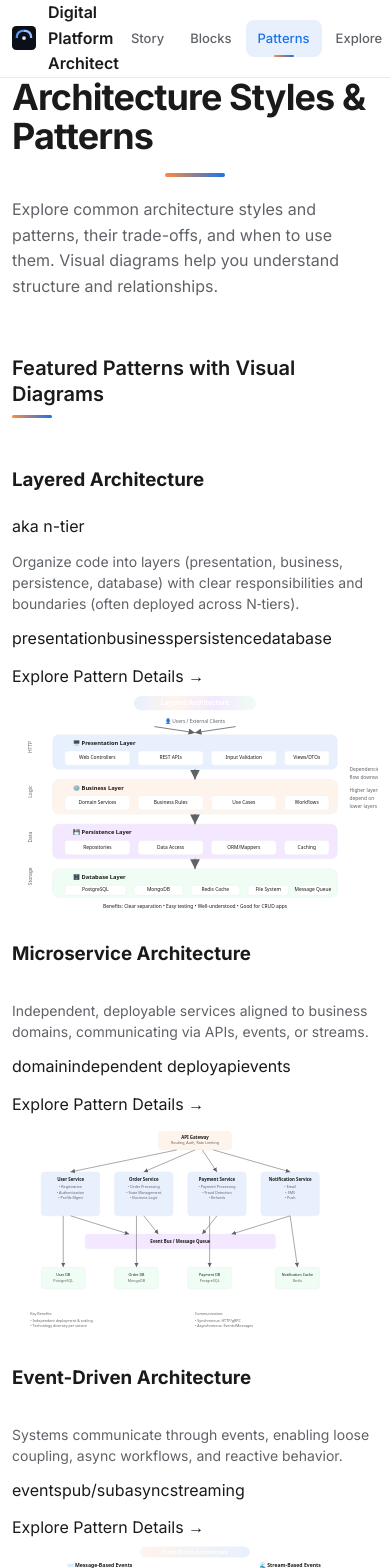
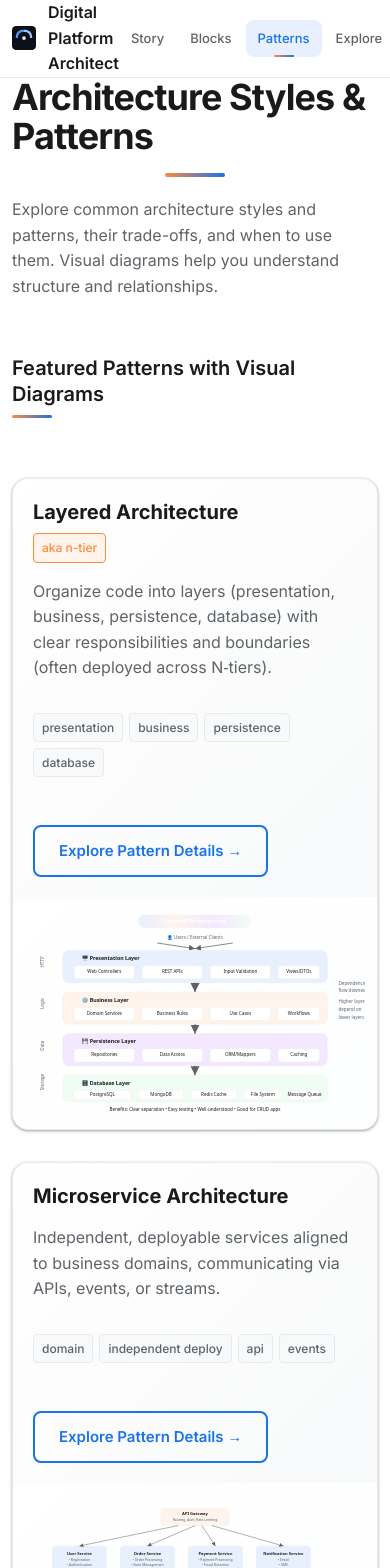
Before and after one commit to lahirugmg/digitalplatformarchitect, a Next.js app: page /patterns in a window 390 px wide. Shown: the top 1568 px of the page. Built offline with nearby package versions, Linux system fonts and the light colour scheme.

Commit message:
Imrpve visibility

```diff
--- a/app/globals.css
+++ b/app/globals.css
@@ -2048,3 +2048,373 @@ html {
     grid-template-columns: 1fr;
   }
 }
+
+/* Pattern Page Styles */
+.patterns-with-diagrams {
+  display: flex;
+  flex-direction: column;
+  gap: 3rem;
+  margin: 2rem 0;
+}
+
+.pattern-with-diagram {
+  background: var(--surface);
+  border: 1px solid var(--border);
+  border-radius: var(--radius-xl);
+  overflow: hidden;
+  box-shadow: var(--shadow-sm);
+  transition: all 0.3s ease;
+  display: grid;
+  grid-template-columns: 1fr 1fr;
+  gap: 0;
+  min-height: 400px;
+}
+
+.pattern-with-diagram:hover {
+  box-shadow: var(--shadow-lg);
+  transform: translateY(-4px);
+  border-color: var(--primary);
+}
+
+.pattern-info {
+  padding: 2.5rem;
+  display: flex;
+  flex-direction: column;
+  justify-content: center;
+  gap: 1.5rem;
+  background: linear-gradient(135deg, var(--surface) 0%, var(--surface-alt) 100%);
+}
+
+.pattern-link {
+  text-decoration: none;
+  color: inherit;
+  transition: color 0.2s ease;
+}
+
+.pattern-info h3 {
+  margin: 0;
+  font-size: 1.5rem;
+  font-weight: 700;
+  color: var(--text);
+  line-height: 1.3;
+  transition: color 0.2s ease;
+}
+
+.pattern-link:hover h3 {
+  color: var(--primary);
+}
+
+.pattern-info p {
+  margin: 0;
+  color: var(--text-secondary);
+  font-size: 1rem;
+  line-height: 1.6;
+  flex: 1;
+}
+
+.pattern-keywords {
+  display: flex;
+  flex-wrap: wrap;
+  gap: 0.5rem;
+  margin: 1rem 0;
+}
+
+.keyword-tag {
+  background: var(--surface-alt);
+  color: var(--text-secondary);
+  padding: 0.375rem 0.75rem;
+  border-radius: var(--radius-sm);
+  font-size: 0.8125rem;
+  font-weight: 500;
+  border: 1px solid var(--border);
+  transition: all 0.2s ease;
+}
+
+.pattern-with-diagram:hover .keyword-tag {
+  background: var(--primary-light);
+  color: var(--primary);
+  border-color: var(--primary);
+}
+
+.aka-tags {
+  display: flex;
+  flex-wrap: wrap;
+  gap: 0.5rem;
+  margin-top: 0.5rem;
+}
+
+.aka-tag {
+  background: var(--orange-light);
+  color: var(--orange);
+  padding: 0.25rem 0.5rem;
+  border-radius: var(--radius-sm);
+  font-size: 0.75rem;
+  font-weight: 500;
+  border: 1px solid var(--orange);
+  text-transform: lowercase;
+}
+
+.pattern-cta {
+  display: inline-flex;
+  align-items: center;
+  gap: 0.5rem;
+  color: var(--primary);
+  text-decoration: none;
+  font-weight: 600;
+  font-size: 0.9375rem;
+  padding: 0.75rem 1.5rem;
+  border: 2px solid var(--primary);
+  border-radius: var(--radius-md);
+  background: transparent;
+  transition: all 0.2s ease;
+  margin-top: 1rem;
+  align-self: flex-start;
+}
+
+.pattern-cta:hover {
+  background: var(--primary);
+  color: white;
+  transform: translateX(4px);
+}
+
+.pattern-diagram {
+  padding: 2rem;
+  background: var(--surface);
+  display: flex;
+  align-items: center;
+  justify-content: center;
+  position: relative;
+  overflow: hidden;
+}
+
+.pattern-diagram::before {
+  content: '';
+  position: absolute;
+  top: 0;
+  left: 0;
+  right: 0;
+  bottom: 0;
+  background: linear-gradient(135deg, var(--surface) 0%, var(--primary-light) 100%);
+  opacity: 0.1;
+  z-index: 0;
+}
+
+.pattern-diagram > * {
+  position: relative;
+  z-index: 1;
+  width: 100%;
+  height: auto;
+  max-height: 350px;
+}
+
+/* Enhanced card for additional patterns */
+.enhanced-card {
+  position: relative;
+  overflow: hidden;
+}
+
+.enhanced-card::before {
+  content: '';
+  position: absolute;
+  top: 0;
+  left: 0;
+  right: 0;
+  height: 3px;
+  background: linear-gradient(90deg, var(--primary), var(--orange));
+  transform: translateX(-100%);
+  transition: transform 0.3s ease;
+}
+
+.enhanced-card:hover::before {
+  transform: translateX(0);
+}
+
+.card-header {
+  margin-bottom: 1rem;
+}
+
+.card-header h3 {
+  margin: 0 0 0.5rem 0;
+  font-size: 1.25rem;
+  font-weight: 600;
+  color: var(--text);
+  line-height: 1.3;
+}
+
+.card-keywords {
+  display: flex;
+  flex-wrap: wrap;
+  gap: 0.375rem;
+  margin: 1rem 0;
+}
+
+.card-footer {
+  margin-top: 1.5rem;
+  padding-top: 1rem;
+  border-top: 1px solid var(--border);
+}
+
+.card-link-text {
+  color: var(--primary);
+  font-size: 0.875rem;
+  font-weight: 500;
+  display: flex;
+  align-items: center;
+  gap: 0.5rem;
+  transition: color 0.2s ease;
+}
+
+.enhanced-card:hover .card-link-text {
+  color: var(--primary-hover);
+}
+
+.card-link-text::after {
+  content: '→';
+  transition: transform 0.2s ease;
+}
+
+.enhanced-card:hover .card-link-text::after {
+  transform: translateX(4px);
+}
+
+/* Guide Grid */
+.guide-grid {
+  display: grid;
+  grid-template-columns: repeat(auto-fit, minmax(280px, 1fr));
+  gap: 2rem;
+  margin: 2rem 0;
+}
+
+.guide-card {
+  background: var(--surface-alt);
+  border: 1px solid var(--border);
+  border-radius: var(--radius-lg);
+  padding: 2rem;
+  transition: all 0.2s ease;
+}
+
+.guide-card:hover {
+  transform: translateY(-2px);
+  box-shadow: var(--shadow-md);
+  border-color: var(--primary);
+}
+
+.guide-card h3 {
+  margin: 0 0 1rem 0;
+  font-size: 1.25rem;
+  font-weight: 600;
+  color: var(--text);
+  line-height: 1.3;
+}
+
+.guide-card p {
+  margin: 0;
+  color: var(--text-secondary);
+  line-height: 1.6;
+}
+
+/* Pattern Selection Tips */
+.pattern-selection-tips {
+  background: linear-gradient(135deg, var(--primary-light), var(--orange-light));
+  border: 1px solid var(--primary);
+  border-radius: var(--radius-lg);
+  padding: 2rem;
+  margin: 2rem 0;
+}
+
+.pattern-selection-tips h3 {
+  margin: 0 0 1.5rem 0;
+  font-size: 1.25rem;
+  font-weight: 600;
+  color: var(--text);
+}
+
+.pattern-selection-tips ul {
+  margin: 0;
+  padding-left: 1.5rem;
+  color: var(--text-secondary);
+}
+
+.pattern-selection-tips li {
+  margin: 1rem 0;
+  line-height: 1.6;
+}
+
+.pattern-selection-tips strong {
+  color: var(--text);
+  font-weight: 600;
+}
+
+/* Responsive Design for Pattern Pages */
+@media (max-width: 1024px) {
+  .pattern-with-diagram {
+    grid-template-columns: 1fr;
+    min-height: auto;
+  }
+
+  .pattern-info {
+    padding: 2rem;
+  }
+
+  .pattern-diagram {
+    padding: 1.5rem;
+    min-height: 300px;
+  }
+}
+
+@media (max-width: 768px) {
+  .patterns-with-diagrams {
+    gap: 2rem;
+  }
+
+  .pattern-info {
+    padding: 1.5rem;
+    gap: 1rem;
+  }
+
+  .pattern-info h3 {
+    font-size: 1.25rem;
+  }
+
+  .pattern-diagram {
+    padding: 1rem;
+    min-height: 250px;
+  }
+
+  .pattern-diagram > * {
+    max-height: 250px;
+  }
+
+  .guide-grid {
+    grid-template-columns: 1fr;
+    gap: 1.5rem;
+  }
+
+  .guide-card {
+    padding: 1.5rem;
+  }
+
+  .pattern-selection-tips {
+    padding: 1.5rem;
+  }
+}
+
+@media (max-width: 480px) {
+  .pattern-info {
+    padding: 1.25rem;
+  }
+
+  .pattern-diagram {
+    padding: 0.75rem;
+    min-height: 200px;
+  }
+
+  .pattern-keywords {
+    gap: 0.375rem;
+  }
+
+  .keyword-tag {
+    padding: 0.25rem 0.5rem;
+    font-size: 0.75rem;
+  }
+}
```
